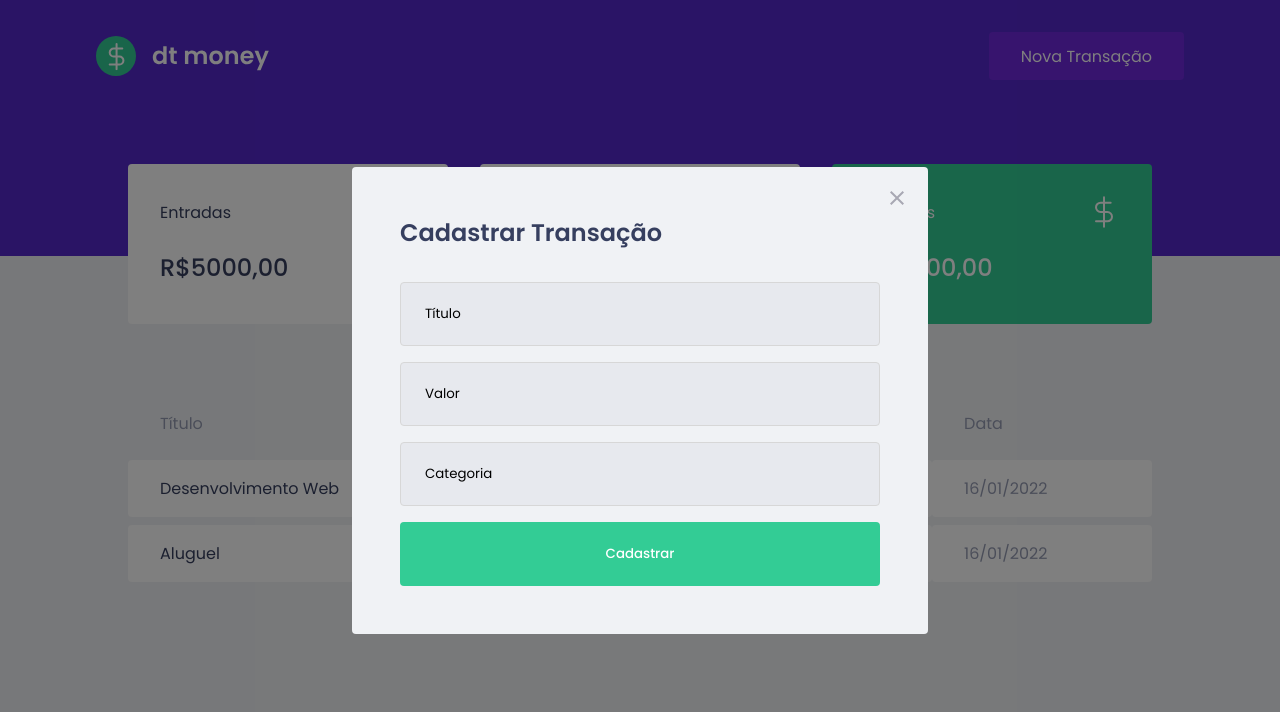
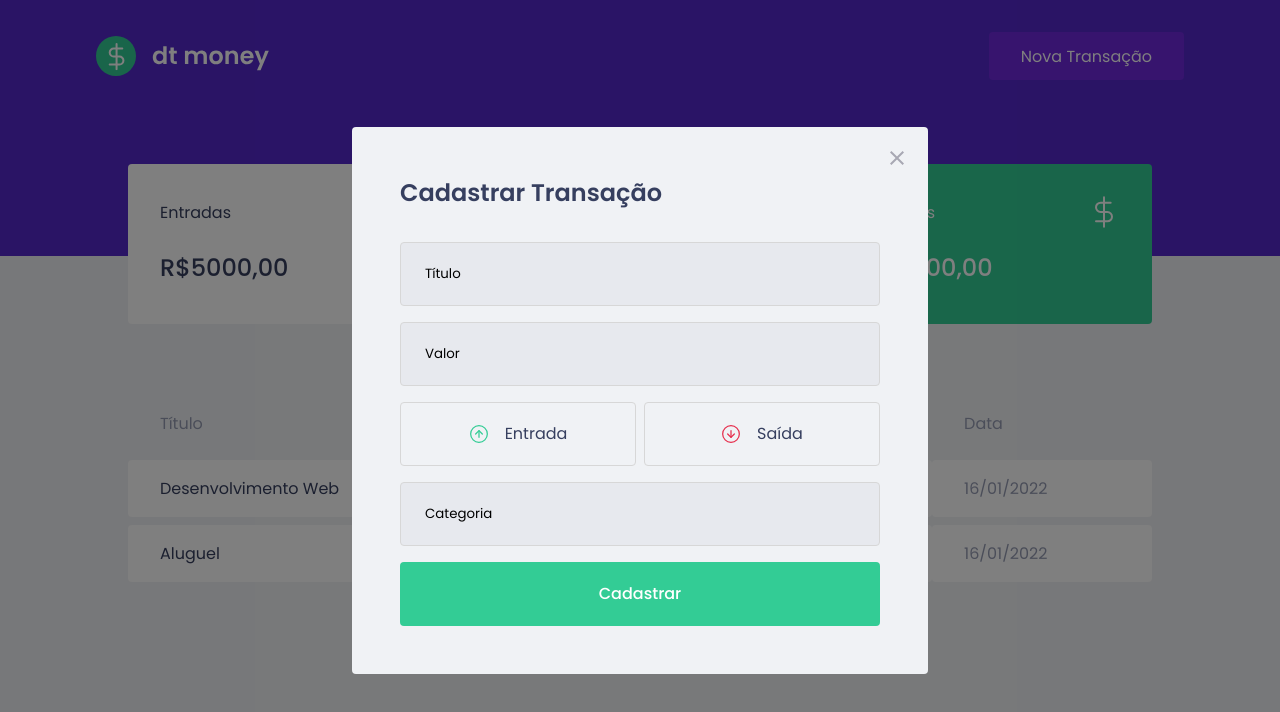
Before and after one commit to ThomasDixini/Modulo2-dtmoney, a React (Create React App) app: page / in a window 1280 px wide. Both pictures are taken after a click on the button "Nova Transação". Shown: the top 712 px of the page. Built offline with nearby package versions, Linux system fonts and the light colour scheme; no server answers; what miragejs would draw is missing.

Commit message:
Adicionando botões de entrada e saída no modal

```diff
--- a/src/components/NewTransactionModal/NewTransactionModal.tsx
+++ b/src/components/NewTransactionModal/NewTransactionModal.tsx
@@ -1,6 +1,8 @@
-import  Container  from './styles'
+import  Container, { TransactionTypeModal }  from './styles'
 import Modal from 'react-modal';
 import closeImg from '../../assets/Vector.svg'
+import incomesImg from '../../assets/Entradas.svg'
+import outcomesImg from '../../assets/Saídas.svg'
 
 
 interface NewTransactionModalProps {
@@ -27,13 +29,32 @@ export function NewTransactionModal({isOpen, onRequestClose}: NewTransactionModa
                 className="react-modal-close"
                 onClick={onRequestClose}
                 >
-                    <img src={closeImg} alt="" />
+                    <img src={closeImg} alt="Fechar Modal" />
                 </button>
                 <Container>
                     <h2>Cadastrar Transação</h2>
 
                     <input type="text" placeholder="Título" />
                     <input type="number" placeholder="Valor" />
+
+                        <TransactionTypeModal>
+                            <button
+                            type="button">
+
+                                <img src={incomesImg} alt="Entrada" />
+                                <span>Entrada</span>
+
+                            </button>
+
+                            <button
+                            type="button">
+
+                                <img src={outcomesImg} alt="Saída" />
+                                <span>Saída</span>
+
+                            </button>
+                        </TransactionTypeModal>
+
                     <input type="text" placeholder="Categoria" />
 
                     <button type="submit"> Cadastrar</button>
--- a/src/components/NewTransactionModal/styles.ts
+++ b/src/components/NewTransactionModal/styles.ts
@@ -27,7 +27,7 @@ import styled from 'styled-components'
 
    }
 
-    button {
+    button[type="submit"] {
          width: 100%;
          padding: 0 1.5rem;
          height: 4rem;
@@ -40,6 +40,7 @@ import styled from 'styled-components'
          color: var(--shape);
 
          font-weight: 500;
+         font-size: 1rem;
 
          transition: filter 0.2s;
 
@@ -51,6 +52,37 @@ import styled from 'styled-components'
       }
  `;
 
+export const TransactionTypeModal = styled.div`
+   margin: 1rem 0;
+   display: grid;
+   grid-template-columns: 1fr 1fr;
+   gap: 0.5rem;
+
+   button {
+      height: 4rem;
+      border: 1px solid #d7d7d7;
+      border-radius: 0.25rem;
+
+      background: transparent;
+
+      display: flex;
+      justify-content:center;
+      align-items: center;
+
+      img {
+         width: 20px;
+         height: 20px;
+      }
+
+      span {
+         display: inline-block;
+         margin-left: 1rem;
+         font-size: 1rem;
+         color: var(--title-colors)
+      }
+   }
+
+`;
 
 
  export default Container;
--- a/src/components/Summary/index.tsx
+++ b/src/components/Summary/index.tsx
@@ -9,7 +9,7 @@ export function Summary() {
             <div>
                 <header>
                     <p>Entradas</p>
-                    <img src={incomesImg} alt="incomes" />
+                    <img src={incomesImg} alt="Entradas" />
 
                 </header>
                 <strong>R$5000,00</strong>
@@ -17,7 +17,7 @@ export function Summary() {
             <div>
                 <header>
                     <p>Entradas</p>
-                    <img src={outcomesImg} alt="incomes" />
+                    <img src={outcomesImg} alt="Saídas" />
 
                 </header>
                 <strong>-R$1000,00</strong>
@@ -25,7 +25,7 @@ export function Summary() {
             <div className="highlight-background">
                 <header>
                     <p>Entradas</p>
-                    <img src={totalImg} alt="incomes" />
+                    <img src={totalImg} alt="Total" />
 
                 </header>
                 <strong>R$4000,00</strong>
```
